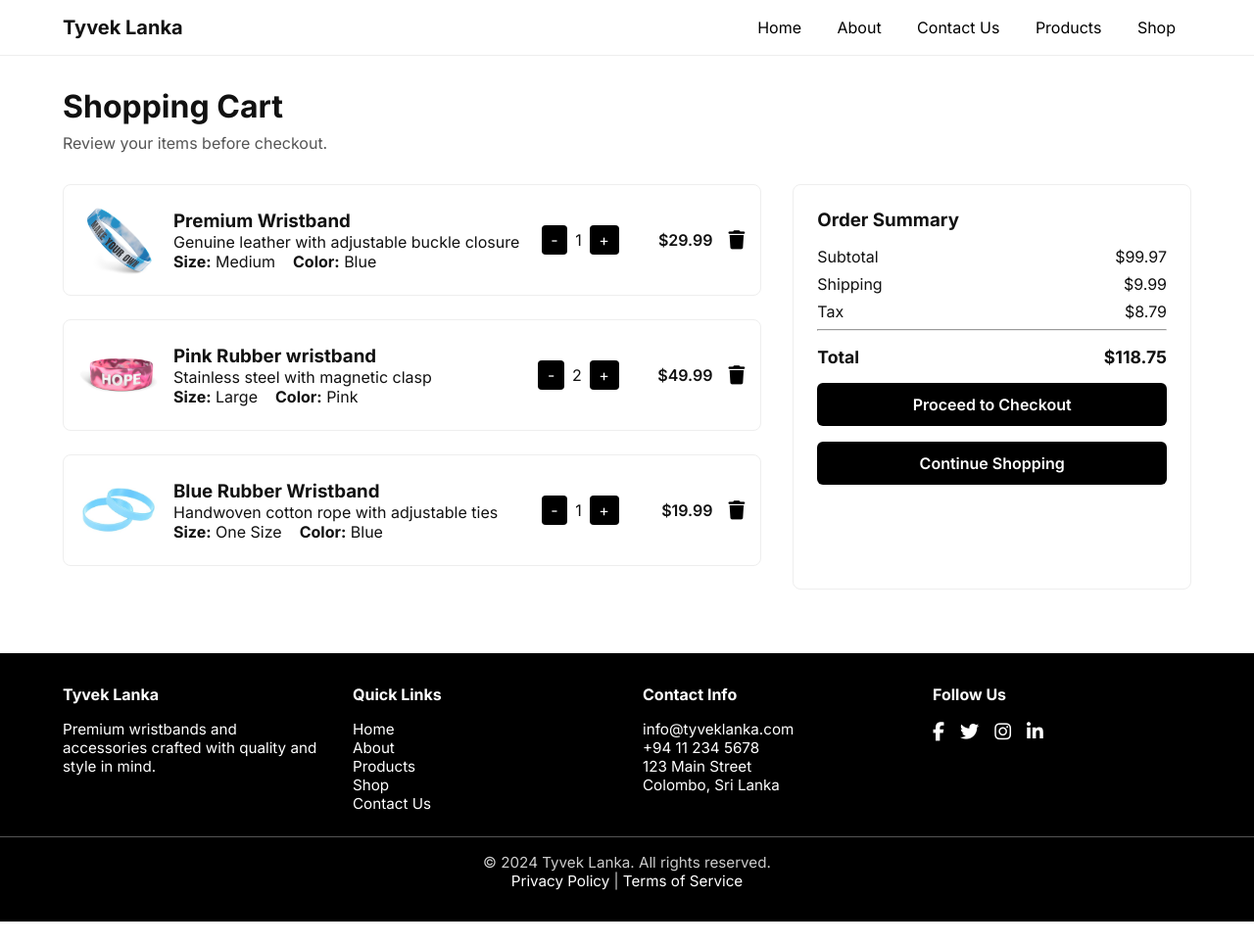
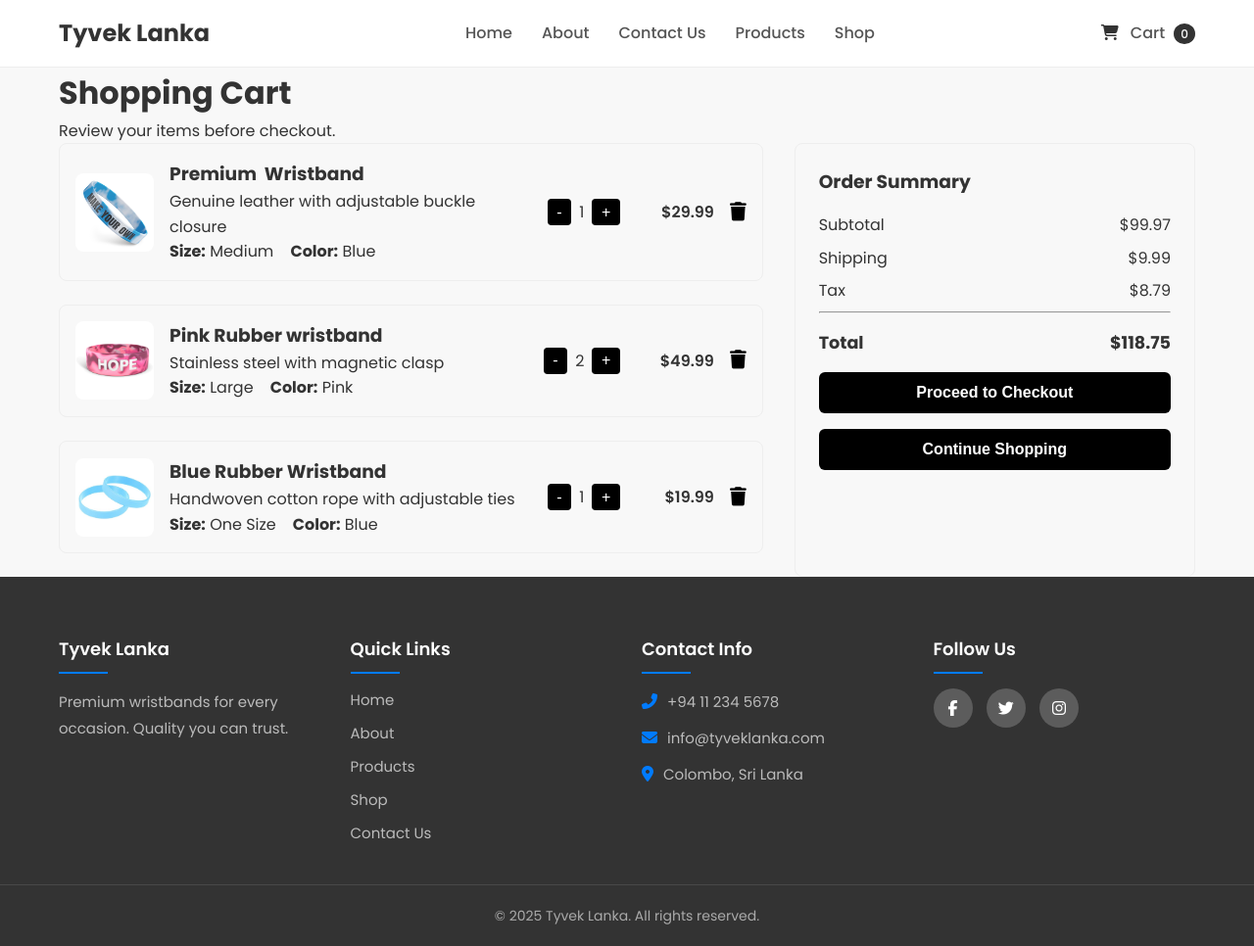
Before and after one commit to OnethNimsath/Tyvek-Lanka, a plain HTML site: page HTML/shopcart.html in a window 1280 px wide. Shown: the whole page at 98% size. Before the commit the page ends 941 px from the top, so only its background shows below. Drawn offline with Linux system fonts and the light colour scheme.

Commit message:
Updated navbar and footer

```diff
--- a/CSS/shopcart.css
+++ b/CSS/shopcart.css
@@ -1,55 +1,91 @@
-/* Reset & Fonts */
+/* General Resets & Base Styles */
 * {
     margin: 0;
     padding: 0;
     box-sizing: border-box;
-  font-family: 'Inter', sans-serif;
 }
 
 body {
-  background-color: #fff;
-  color: #111;
+    font-family: 'Poppins', sans-serif;
+    line-height: 1.6;
+    color: #333;
+    background-color: #f8f8f8; /* Light background to match design */
 }
 
 .container {
-  width: 90%;
     max-width: 1200px;
-  margin: auto;
+    margin: 0 auto;
+    padding: 0 20px;
 }
 
-/* Navbar */
-.navbar {
-  background: #fff;
-  padding: 1rem 0;
+a {
+    text-decoration: none;
+    color: inherit;
+}
+
+ul {
+    list-style: none;
+}
+
+/* Header */
+.header {
+    background-color: #fff;
+    padding: 15px 0;
     border-bottom: 1px solid #eee;
 }
 
-.nav-container {
+.header .container {
     display: flex;
     justify-content: space-between;
     align-items: center;
 }
 
-.logo {
+.logo a {
+    font-size: 24px;
     font-weight: 700;
-  font-size: 1.25rem;
+    color: #333; /* Adjust if logo has specific color */
 }
 
-.nav-links a {
-  margin: 0 1rem;
-  text-decoration: none;
-  color: #000;
+.main-nav ul {
+    display: flex;
 }
 
-/* Headings */
-h1 {
-  margin-top: 2rem;
-  font-size: 2rem;
+.main-nav ul li {
+    margin-left: 30px;
 }
 
-.subtitle {
-  margin: 0.5rem 0 2rem;
+.main-nav ul li a {
+    font-weight: 500;
     color: #555;
+    transition: color 0.3s ease;
+}
+
+.main-nav ul li a:hover {
+    color: #007bff; /* Example hover color, adjust as per brand */
+}
+
+.cart-icon {
+    display: flex;
+    align-items: center;
+}
+
+.cart-icon a {
+    color: #555;
+    font-weight: 500;
+}
+
+.cart-icon i {
+    margin-right: 8px;
+    color: #333;
+}
+
+.cart-icon span {
+    background-color: #333;
+    color: #fff;
+    border-radius: 50%;
+    padding: 2px 7px;
+    font-size: 12px;
+    margin-left: 5px;
 }
 
 /* Cart Layout */
@@ -186,150 +222,101 @@ h1 {
   color: #fff;
 }
 
+
+
 /* Footer */
 .footer {
-  padding: 2rem 0;
-  margin-top: 4rem;
-  border-top: 1px solid #eee;
+    background-color: #333; /* Dark background as in design */
+    color: #f0f0f0;
+    padding: 60px 0 20px;
 }
 
-.footer-grid {
+.footer .container {
     display: grid;
-  grid-template-columns: repeat(auto-fit, minmax(220px, 1fr));
-  gap: 2rem;
+    grid-template-columns: repeat(auto-fit, minmax(250px, 1fr));
+    gap: 30px;
+    margin-bottom: 40px;
 }
 
-.footer h4 {
-  margin-bottom: 1rem;
-  font-size: 1rem;
+.footer-col h4 {
+    font-size: 18px;
+    color: #fff;
+    margin-bottom: 25px;
+    font-weight: 600;
+    position: relative;
 }
 
-.footer a {
-  text-decoration: none;
-  color: inherit;
+.footer-col h4::before {
+    content: '';
+    position: absolute;
+    left: 0;
+    bottom: -10px;
+    background-color: #007bff; /* Accent line */
+    height: 2px;
+    width: 50px;
 }
 
-.footer ul {
-  list-style: none;
-  padding: 0;
+.footer-col p {
+    font-size: 15px;
+    line-height: 1.8;
+    color: #bbb;
 }
 
-.footer p,
-.footer li {
-  font-size: 0.95rem;
+.footer-col ul li:not(:last-child) {
+    margin-bottom: 10px;
 }
 
-.social-icons {
+.footer-col ul li a {
+    font-size: 15px;
+    color: #bbb;
+    display: block;
+    transition: all 0.3s ease;
+}
+
+.footer-col ul li a:hover {
+    color: #fff;
+    padding-left: 8px;
+}
+
+.contact-info p {
     display: flex;
-  gap: 1rem;
-  margin-top: 0.5rem;
+    align-items: center;
+    margin-bottom: 10px;
+}
+
+.contact-info p i {
+    margin-right: 10px;
+    font-size: 16px;
+    color: #007bff;
 }
 
 .social-icons a {
-  color: white;
-  font-size: 1.2rem;
-  text-decoration: none;
-  transition: color 0.3s;
+    display: inline-flex;
+    justify-content: center;
+    align-items: center;
+    height: 40px;
+    width: 40px;
+    background-color: rgba(255,255,255,0.2);
+    margin: 0 10px 10px 0;
+    text-align: center;
+    line-height: 40px;
+    border-radius: 50%;
+    color: #fff;
+    transition: all 0.3s ease;
 }
 
 .social-icons a:hover {
-  color: #bbb;
+    background-color: #007bff;
 }
 
-/* Black Footer */
-.black-footer {
-  background-color: #000;
-  color: #fff;
+.footer-bottom {
+    text-align: center;
+    border-top: 1px solid rgba(255,255,255,0.1);
+    padding-top: 20px;
+    margin-top: 40px;
 }
 
-.black-footer a {
-  color: #fff;
+.footer-bottom p {
+    font-size: 14px;
+    color: #aaa;
 }
-
-.black-footer .bottom-footer {
-  border-top: 1px solid #555;
-  color: #ccc;
-  text-align: center;
-  padding-top: 1rem;
-  font-size: 0.85rem;
-  margin-top: 1.5rem;
-}
-
-/* Responsive */
-@media (max-width: 1024px) {
-  .cart {
-    flex-direction: column;
-  }
-
-  .cart-item {
-    flex-direction: column;
-    align-items: flex-start;
-  }
-
-  .item-price,
-  .delete-btn {
-    align-self: flex-end;
-  }
-
-  .item-controls {
-    margin-top: 0.5rem;
-  }
-
-  .summary {
-    width: 100%;
-    margin-top: 2rem;
-  }
-}
-
-@media (max-width: 768px) {
-  .nav-container {
-    flex-direction: column;
-    align-items: flex-start;
-  }
-
-  .nav-links {
-    display: flex;
-    flex-wrap: wrap;
-    gap: 1rem;
-    margin-top: 0.5rem;
-  }
-
-  .footer-grid {
-    grid-template-columns: 1fr;
-    text-align: center;
-  }
-
-  .footer-grid div {
-    margin-bottom: 1.5rem;
-  }
-
-  .bottom-footer {
-    flex-direction: column;
-    gap: 0.5rem;
-  }
-
-  .cart-item {
-    gap: 0.75rem;
-  }
-}
-
-@media (max-width: 480px) {
-  .cart-item img {
-    width: 100%;
-    height: auto;
-  }
-
-  .item-controls button {
-    padding: 0.4rem 0.7rem;
-    font-size: 1rem;
-  }
-
-  .item-price {
-    width: auto;
-    margin-top: 0.5rem;
-  }
-
-  .btn {
-    font-size: 0.95rem;
-  }
-}
--- a/HTML/shopcart.html
+++ b/HTML/shopcart.html
@@ -4,23 +4,31 @@
   <meta charset="UTF-8" />
   <meta name="viewport" content="width=device-width, initial-scale=1.0"/>
   <title>Tyvek Lanka - Shopping Cart</title>
-  <link rel="stylesheet" href="../CSS/shopcart.css"/>
-  <link href="https://fonts.googleapis.com/css2?family=Inter:wght@400;600;700&display=swap" rel="stylesheet">
+
+  <link href="https://fonts.googleapis.com/css2?family=Poppins:wght@400;500;600;700&display=swap" rel="stylesheet">
   <link rel="stylesheet" href="https://cdnjs.cloudflare.com/ajax/libs/font-awesome/6.5.0/css/all.min.css" />
+
+  <link rel="stylesheet" href="/CSS/shopcart.css"/>
 
 </head>
 <body>
-  <header class="navbar">
-    <div class="container nav-container">
-      <div class="logo">Tyvek Lanka</div>
-      <nav class="nav-links">
-        <a href="home.html">Home</a>
-        <a href="#">About</a>
-        <a href="#">Contact Us</a>
-        <a href="#">Products</a>
-        <a href="shopcart.html">Shop</a>
+  <header class="header">
+        <div class="container">
+            <div class="logo">
+                <a href="/HTML/home.html">Tyvek Lanka</a>
+            </div>
+            <nav class="main-nav">
+                <ul>
+                    <li><a href="/HTML/home.html">Home</a></li>
+                    <li><a href="/HTML/Aboutus.html">About</a></li>
+                    <li><a href="/HTML/contact.html">Contact Us</a></li>
+                    <li><a href="#">Products</a></li>
+                    <li><a href="/HTML/shopcart.html">Shop</a></li>
+                </ul>
             </nav>
-
+            <div class="cart-icon">
+                <a href="#"><i class="fas fa-shopping-cart"></i> Cart <span>0</span></a>
+            </div>
         </div>
     </header>
 
@@ -30,11 +38,10 @@
 
     <div class="cart">
       <div class="cart-items">
-        <!-- Item 1 -->
         <div class="cart-item">
           <img src="../Images/scimg1.jpg" alt="Premium Leather Wristband"/>
           <div class="item-info">
-            <h3>Premium  Wristband</h3>
+            <h3>Premium  Wristband</h3>
             <p>Genuine leather with adjustable buckle closure</p>
             <p><strong>Size:</strong> Medium &nbsp;&nbsp; <strong>Color:</strong> Blue</p>
           </div>
@@ -47,7 +54,6 @@
           <button class="delete-btn"><i class="fa-solid fa-trash"></i></button>
         </div>
 
-        <!-- Item 2 -->
         <div class="cart-item">
           <img src="../Images/scimg2.jpg" alt="Steel Chain Bracelet"/>
           <div class="item-info">
@@ -64,7 +70,6 @@
           <button class="delete-btn"><i class="fa-solid fa-trash"></i></button>
         </div>
 
-        <!-- Item 3 -->
         <div class="cart-item">
           <img src="../Images/scimg3.jpg" alt="Braided Rope Wristband"/>
           <div class="item-info">
@@ -82,7 +87,6 @@
         </div>
       </div>
 
-      <!-- Order Summary -->
       <aside class="summary">
         <h3>Order Summary</h3>
         <p>Subtotal <span>$99.97</span></p>
@@ -96,42 +100,41 @@
     </div>
   </main>
 
-  <footer class="footer black-footer">
-    <div class="container footer-grid">
-      <div>
+  <footer class="footer">
+        <div class="container">
+            <div class="footer-col about-us">
                 <h4>Tyvek Lanka</h4>
-        <p>Premium wristbands and accessories crafted with quality and style in mind.</p>
+                <p>Premium wristbands for every occasion. Quality you can trust.</p>
             </div>
-      <div>
+            <div class="footer-col quick-links">
                 <h4>Quick Links</h4>
                 <ul>
-          <li><a href="#">Home</a></li>
+                    <li><a href="/HTML/home.html">Home</a></li>
                     <li><a href="#">About</a></li>
                     <li><a href="#">Products</a></li>
                     <li><a href="#">Shop</a></li>
                     <li><a href="#">Contact Us</a></li>
                 </ul>
             </div>
-      <div>
+            <div class="footer-col contact-info">
                 <h4>Contact Info</h4>
-        <p>info@tyveklanka.com</p>
-        <p>+94 11 234 5678</p>
-        <p>123 Main Street<br/>Colombo, Sri Lanka</p>
+                <p><i class="fas fa-phone-alt"></i> +94 11 234 5678</p>
+                <p><i class="fas fa-envelope"></i> info@tyveklanka.com</p>
+                <p><i class="fas fa-map-marker-alt"></i> Colombo, Sri Lanka</p>
             </div>
-      <div>
+            <div class="footer-col follow-us">
                 <h4>Follow Us</h4>
                 <div class="social-icons">
-        <a href="#" aria-label="Facebook"><i class="fab fa-facebook-f"></i></a>
-        <a href="#" aria-label="Twitter"><i class="fab fa-twitter"></i></a>
-        <a href="#" aria-label="Instagram"><i class="fab fa-instagram"></i></a>
-        <a href="#" aria-label="LinkedIn"><i class="fab fa-linkedin-in"></i></a>
+                    <a href="#"><i class="fab fa-facebook-f"></i></a>
+                    <a href="#"><i class="fab fa-twitter"></i></a>
+                    <a href="#"><i class="fab fa-instagram"></i></a>
                 </div>
             </div>
         </div>
-    <div class="bottom-footer">
-      <p>© 2024 Tyvek Lanka. All rights reserved.</p>
-      <p><a href="#">Privacy Policy</a> | <a href="#">Terms of Service</a></p>
+        <div class="footer-bottom">
+            <p>&copy; 2025 Tyvek Lanka. All rights reserved.</p>
         </div>
     </footer>
+
 </body>
 </html>
```
Also changed, not shown: HTML/Aboutus.html (+112 -42 lines), HTML/Product_detail.html (+2 -2 lines), HTML/contact.html (+2 -2 lines), HTML/home.html (+2 -2 lines). Lines whose indentation alone changed are shown as unchanged.
